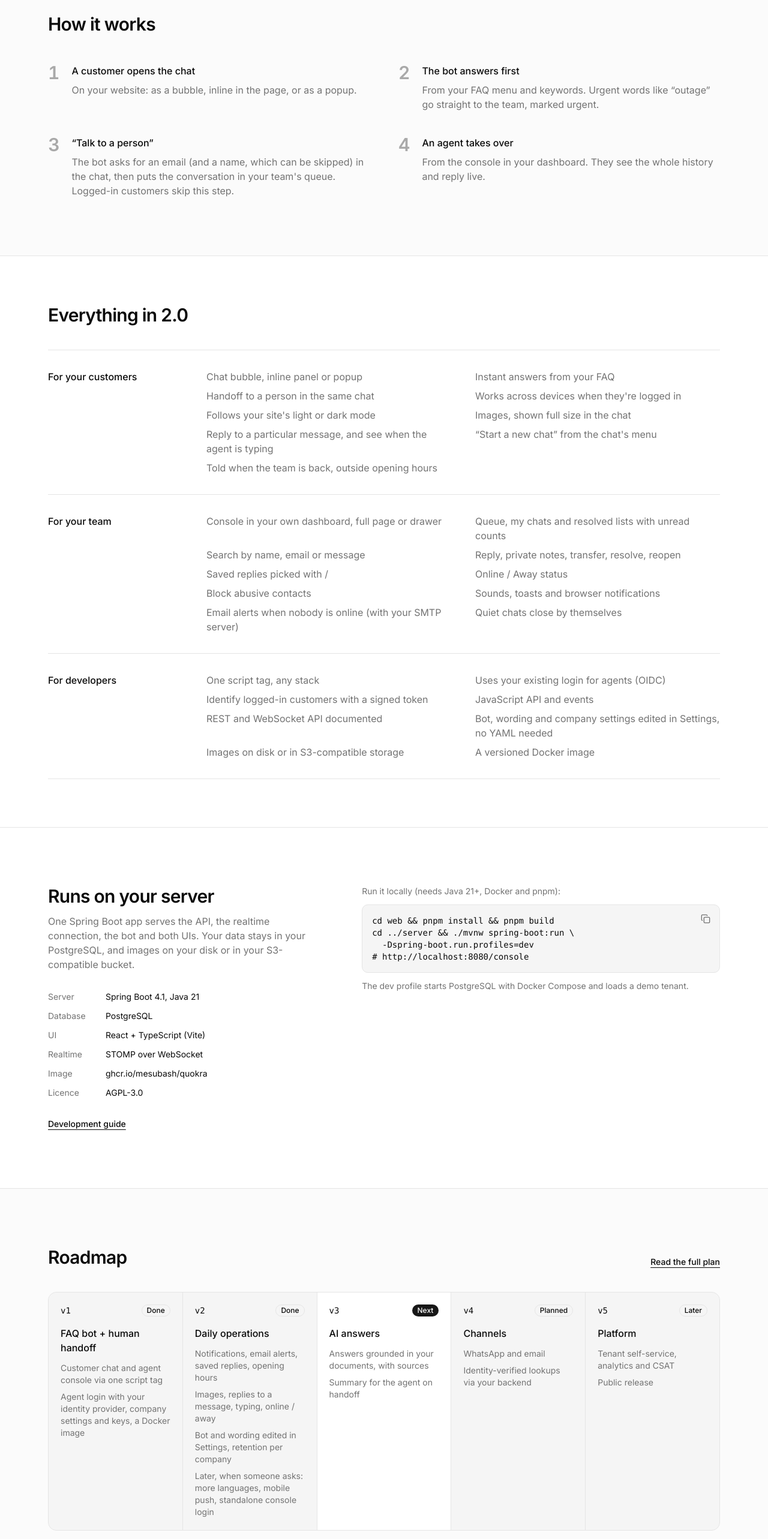
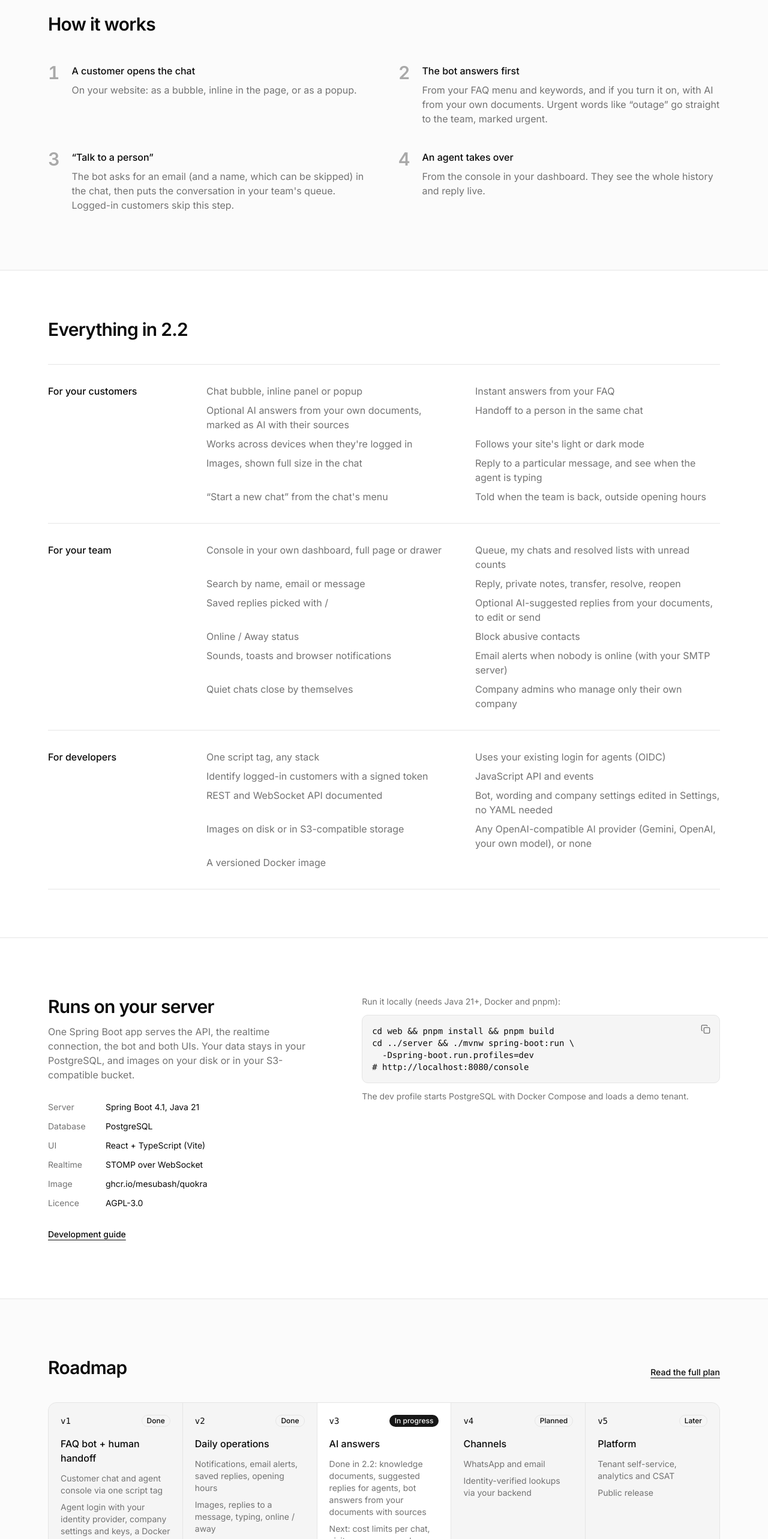
Before and after one commit to mesubash/quokra-playground, a React (Vite) app: page / in a window 1280 px wide. Shown: the part 4180-6746 px from the top of the page at 60% size. Built offline with nearby package versions, Linux system fonts and the light colour scheme; no server answers; what oidc-client-ts would draw is missing.

Commit message:
docs: bring the landing and docs pages up to Quokra 2.2 (AI answers, company admins)

```diff
--- a/src/app/docs/page.tsx
+++ b/src/app/docs/page.tsx
@@ -143,6 +143,7 @@ const guides = [
       "Roles SUPPORT_AGENT and QUOKRA_ADMIN, audience quokra-api in access tokens",
       "Set OIDC_ISSUER_URI (and the roles claim) on the Quokra server",
       "Check with GET /api/v1/agent/me: 200 is good, 401 bad token, 403 missing role",
+      "Optional: company admins from a token claim (QUOKRA_COMPANY_ADMIN_CLAIM)",
     ],
   },
   {
@@ -234,6 +235,16 @@ const restEndpoints = [
   ["POST /agent/conversations/{id}/resolve", "Agents", "Close it"],
   ["GET /agent/conversations/{id}/replies", "Agents", "Saved replies"],
   ["POST /agent/presence", "Agents", "Online or away"],
+  [
+    "POST /agent/conversations/{id}/suggestion",
+    "Agents",
+    "AI-suggested reply from the documents",
+  ],
+  [
+    "POST /admin/tenants/{slug}/knowledge",
+    "Admins",
+    "Add a knowledge document",
+  ],
   ["PUT /admin/tenants/{slug}/bot", "Admins", "Save the company's bot"],
 ]
 
--- a/src/app/landing/page.tsx
+++ b/src/app/landing/page.tsx
@@ -26,7 +26,7 @@ const steps = [
   },
   {
     title: "The bot answers first",
-    text: "From your FAQ menu and keywords. Urgent words like “outage” go straight to the team, marked urgent.",
+    text: "From your FAQ menu and keywords, and if you turn it on, with AI from your own documents. Urgent words like “outage” go straight to the team, marked urgent.",
   },
   {
     title: "“Talk to a person”",
@@ -44,6 +44,7 @@ const audiences = [
     items: [
       "Chat bubble, inline panel or popup",
       "Instant answers from your FAQ",
+      "Optional AI answers from your own documents, marked as AI with their sources",
       "Handoff to a person in the same chat",
       "Works across devices when they're logged in",
       "Follows your site's light or dark mode",
@@ -61,11 +62,13 @@ const audiences = [
       "Search by name, email or message",
       "Reply, private notes, transfer, resolve, reopen",
       "Saved replies picked with /",
+      "Optional AI-suggested replies from your documents, to edit or send",
       "Online / Away status",
       "Block abusive contacts",
       "Sounds, toasts and browser notifications",
       "Email alerts when nobody is online (with your SMTP server)",
       "Quiet chats close by themselves",
+      "Company admins who manage only their own company",
     ],
   },
   {
@@ -78,6 +81,7 @@ const audiences = [
       "REST and WebSocket API documented",
       "Bot, wording and company settings edited in Settings, no YAML needed",
       "Images on disk or in S3-compatible storage",
+      "Any OpenAI-compatible AI provider (Gemini, OpenAI, your own model), or none",
       "A versioned Docker image",
     ],
   },
@@ -108,10 +112,10 @@ const roadmap = [
   {
     version: "v3",
     title: "AI answers",
-    status: "Next",
+    status: "In progress",
     items: [
-      "Answers grounded in your documents, with sources",
-      "Summary for the agent on handoff",
+      "Done in 2.2: knowledge documents, suggested replies for agents, bot answers from your documents with sources",
+      "Next: cost limits per chat, visitor, company and server, and a summary for the agent on handoff",
     ],
   },
   {
@@ -163,7 +167,7 @@ const faqs = [
   },
   {
     q: "Is there AI?",
-    a: "Not yet. The bot answers from your FAQ. AI answers from your own documents are next, in v3.",
+    a: "Yes, optional and off by default for each company. Agents can get suggested replies, and the bot can answer customers itself, only from documents you add. Answers are marked as AI and show their sources; with no good answer the chat goes to your team. It needs a key for an OpenAI-compatible provider.",
   },
   {
     q: "What does it cost?",
@@ -424,7 +428,7 @@ export default function LandingPage() {
         <section className="border-t">
           <div className="mx-auto max-w-6xl px-4 py-16 lg:py-20">
             <h2 className="text-2xl font-semibold tracking-tight md:text-3xl">
-              Everything in 2.0
+              Everything in 2.2
             </h2>
             <div className="mt-10 divide-y border-y">
               {audiences.map((group) => (
@@ -515,7 +519,7 @@ cd ../server && ./mvnw spring-boot:run \\
                 <li
                   key={r.version}
                   className={
-                    r.status === "Next"
+                    r.status === "In progress"
                       ? "bg-background p-5"
                       : "bg-background/60 p-5"
                   }
@@ -525,7 +529,7 @@ cd ../server && ./mvnw spring-boot:run \\
                       {r.version}
                     </span>
                     <Badge
-                      variant={r.status === "Next" ? "default" : "outline"}
+                      variant={r.status === "In progress" ? "default" : "outline"}
                     >
                       {r.status}
                     </Badge>
```
Also changed, not shown: 1 other file (tests, documents, lock files or other folders).
